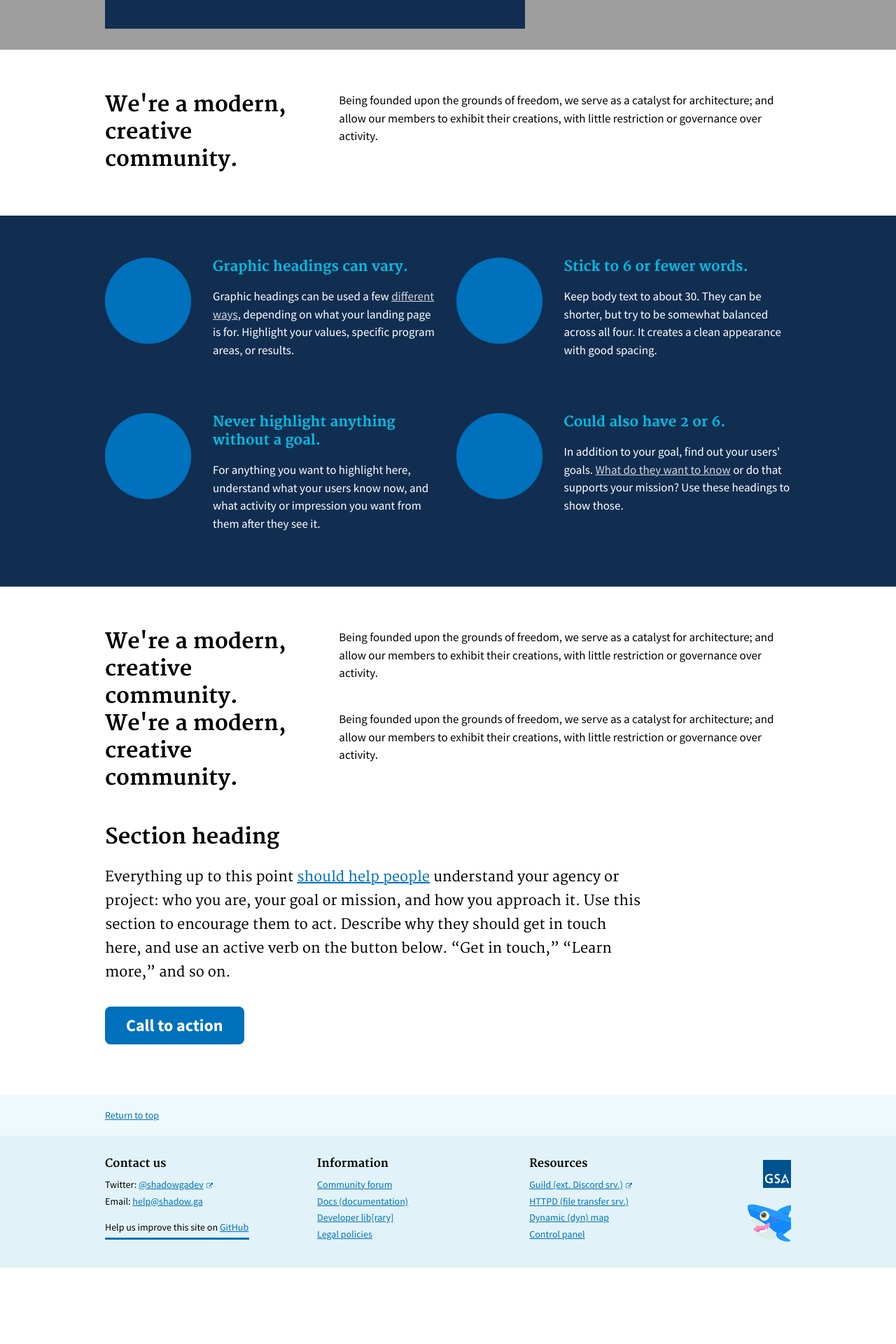
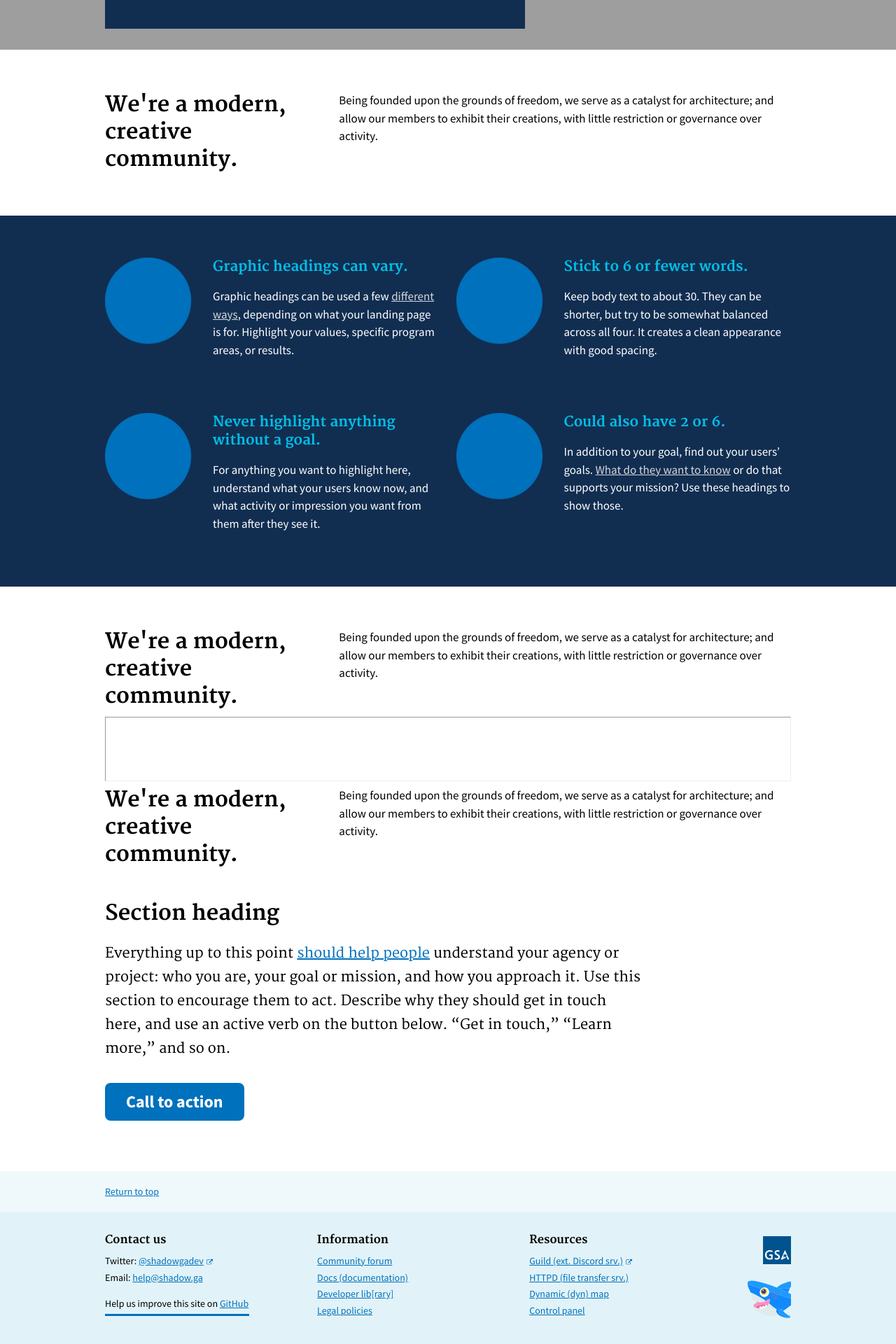
Before and after one commit to serrif/website, a Jekyll site: the page built from main/home.md, in a window 1280 px wide. Shown: the part 303-2223 px from the top of the page at 70% size. Built offline with Jekyll 4.4.1, drawn with Linux system fonts in a browser that asks for light colours; before the commit the page ends 2114 px from its top, so only the background shows below that; grey boxes are pictures that could not be loaded.

Commit message:
Update home.md

```diff
--- a/main/home.md
+++ b/main/home.md
@@ -54,6 +54,8 @@ graphics:
   </div>
 </section>
 
+<hr style="padding-top: 4.5rem; padding-bottom: 4.5rem;">
+
 <section class="usa-grid usa-section" style="padding: 0;">
   <div class="usa-width-one-third">
     <h2>We're a modern, creative community.</h2>
```
